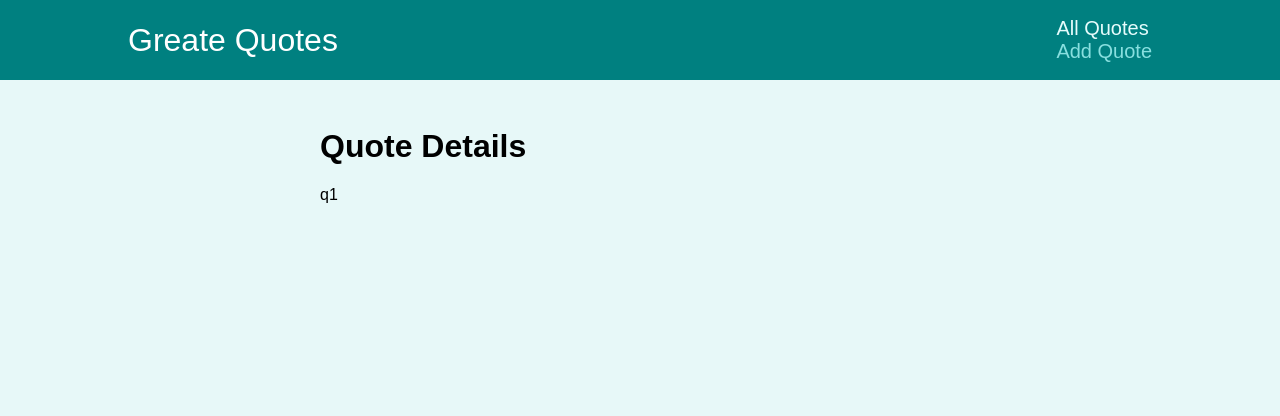
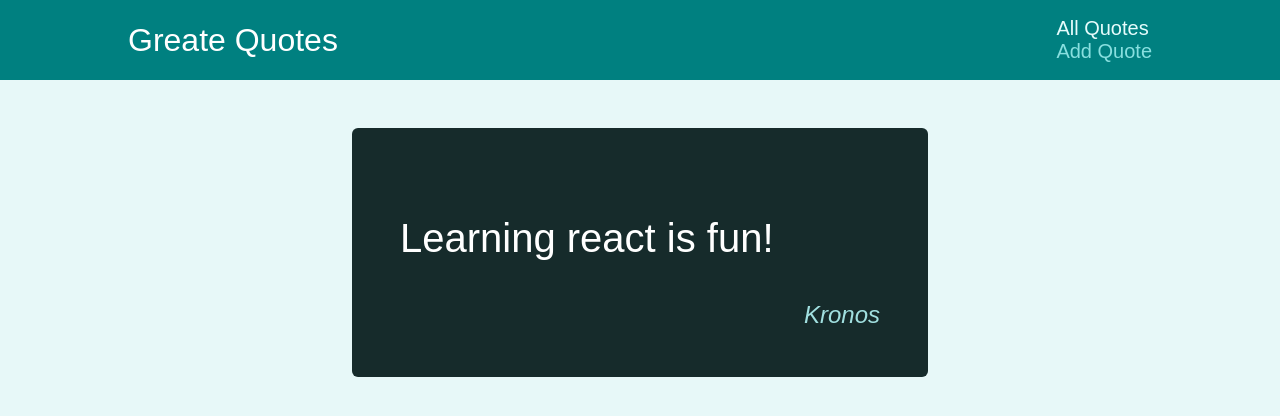
Before and after one commit to kronosGR/Rect.js-QuotesPractice, a React (Create React App) app: page /quotes/q1 in a window 1280 px wide. Shown: the top 416 px of the page. Built offline with nearby package versions, Linux system fonts and the light colour scheme.

Commit message:
Added details on QuoteDetails page

```diff
--- a/src/components/quotes/QuoteItem.js
+++ b/src/components/quotes/QuoteItem.js
@@ -1,4 +1,5 @@
 import classes from './QuoteItem.module.css';
+import { Link } from 'react-router-dom';
 
 const QuoteItem = (props) => {
   return (
@@ -9,9 +10,9 @@
         </blockquote>
         <figcaption>{props.author}</figcaption>
       </figure>
-      <a className='btn'>
+      <Link className='btn' to={`/quotes/${props.id}`}>
         View Fullscreen
-      </a>
+      </Link>
     </li>
   );
 };
--- a/src/pages/QuoteDetails.js
+++ b/src/pages/QuoteDetails.js
@@ -1,15 +1,27 @@
 import { Route, useParams } from 'react-router-dom';
 import { Fragment } from 'react';
 import Comments from '../components/comments/Comments';
+import HighlightedQuote from '../components/quotes/HighlightedQuote';
+
+
+const DUMMY_QUOTES = [
+  { id: 'q1', author: 'Kronos', text: 'Learning react is fun!' },
+  { id: 'q2', author: 'Kronos', text: 'Learning react is shit' },
+];
 
 const QuoteDetails = () => {
   const params = useParams();
 
+  const quote = DUMMY_QUOTES.find(quote => quote.id == params.quoteId);
+
+  if (!quote){
+    return <p>No quote found!</p>
+  }
+
   return <Fragment>
-    <h1>Quote Details</h1>
-    <p>{params.quoteId}</p>
+    <HighlightedQuote text={quote.text} author={quote.author}/>
     <Route path={`/quotes/${params.quoteId}/comments`}>
-      <Comments />
+      <Comments/>
     </Route>
   </Fragment>;
 
```
